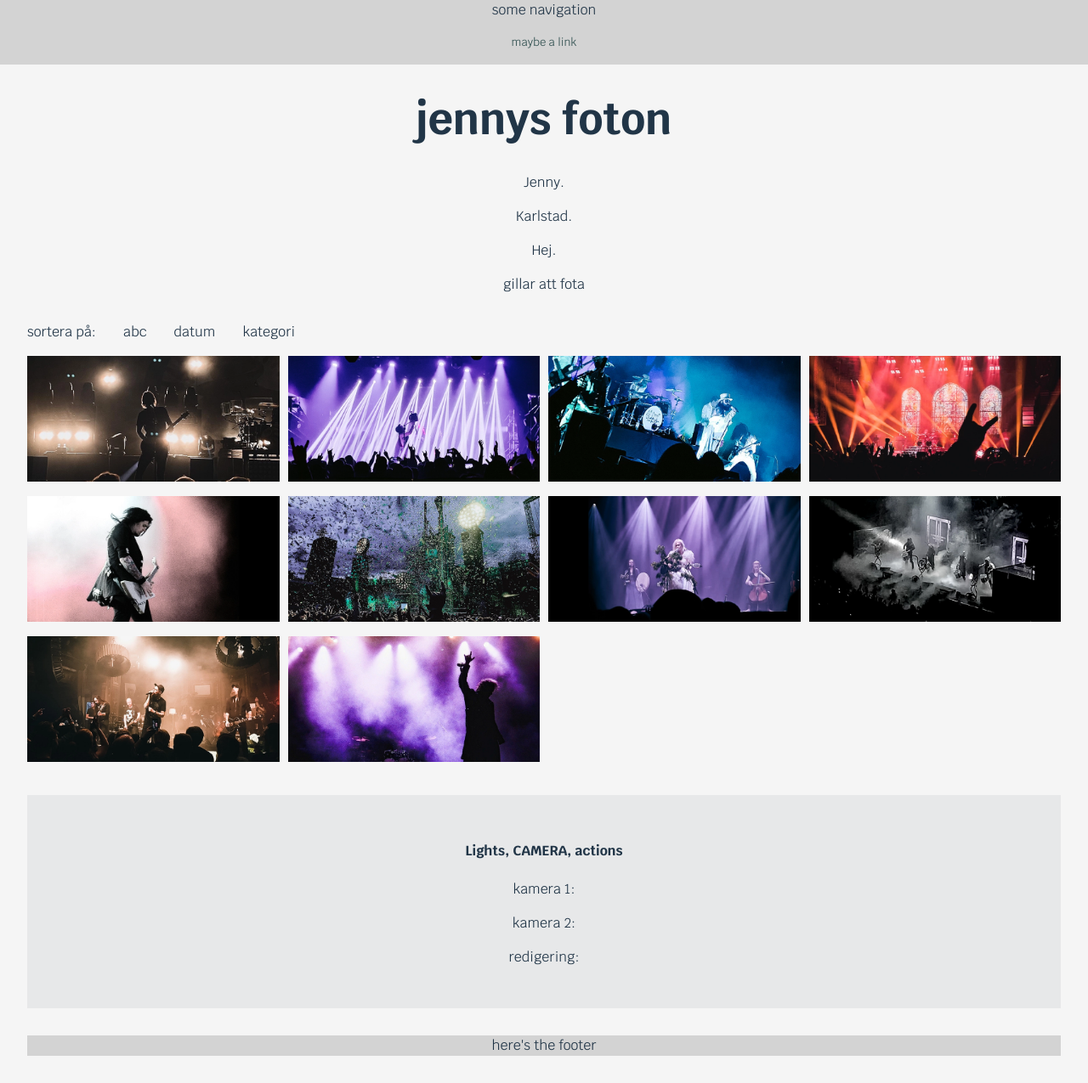
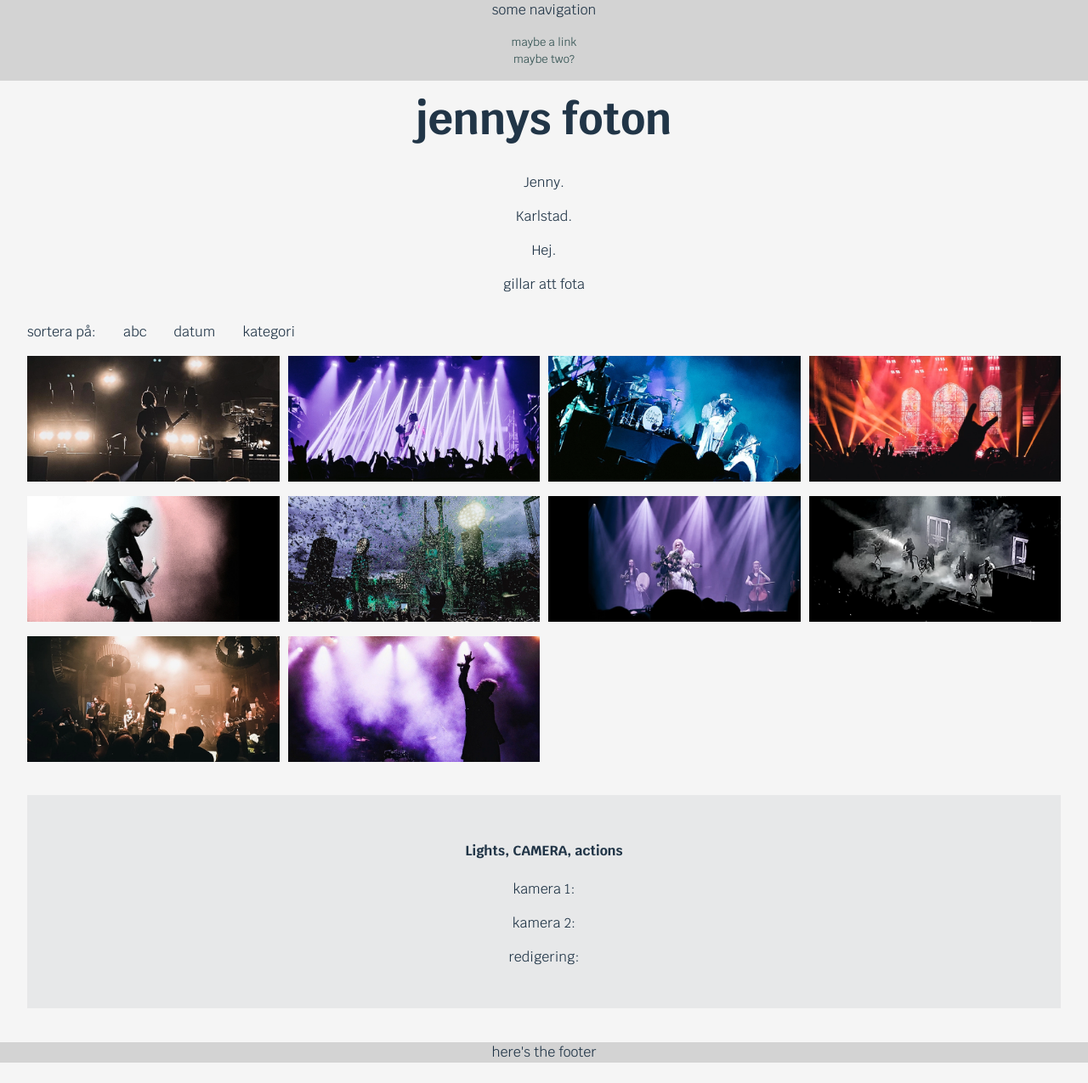
Before and after one commit to jenmwa/hobby, a website built with Vite: page index.html in a window 1280 px wide. Shown: the whole page at 85% size. After the commit the page ends 1251 px from the top, so only its background shows below. Built offline with nearby package versions, Linux system fonts and the light colour scheme.

Commit message:
footer position

```diff
--- a/src/main.ts
+++ b/src/main.ts
@@ -23,6 +23,7 @@ const nav = `
 <nav>some navigation
   <ul>
     <li>maybe a link</li>
+    <li>maybe two?</li>
   </ul>
 </nav>
 `;
--- a/src/style.scss
+++ b/src/style.scss
@@ -193,13 +193,12 @@ button {
   text-align: center;
 }
 
-
-
 footer {
   background-color: lightgrey;
   width: 100%;
-
+  position: absolute;
   bottom: 0;
+  left: 0;
 }
 
 @media (width = 400px) {
```
